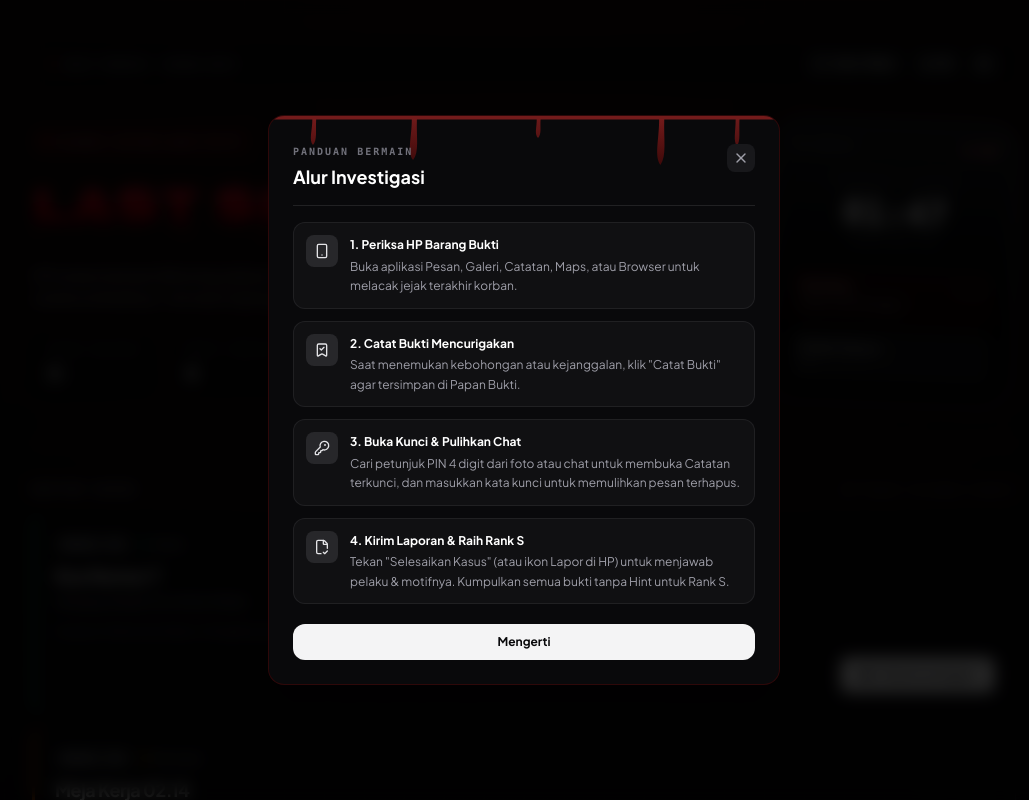
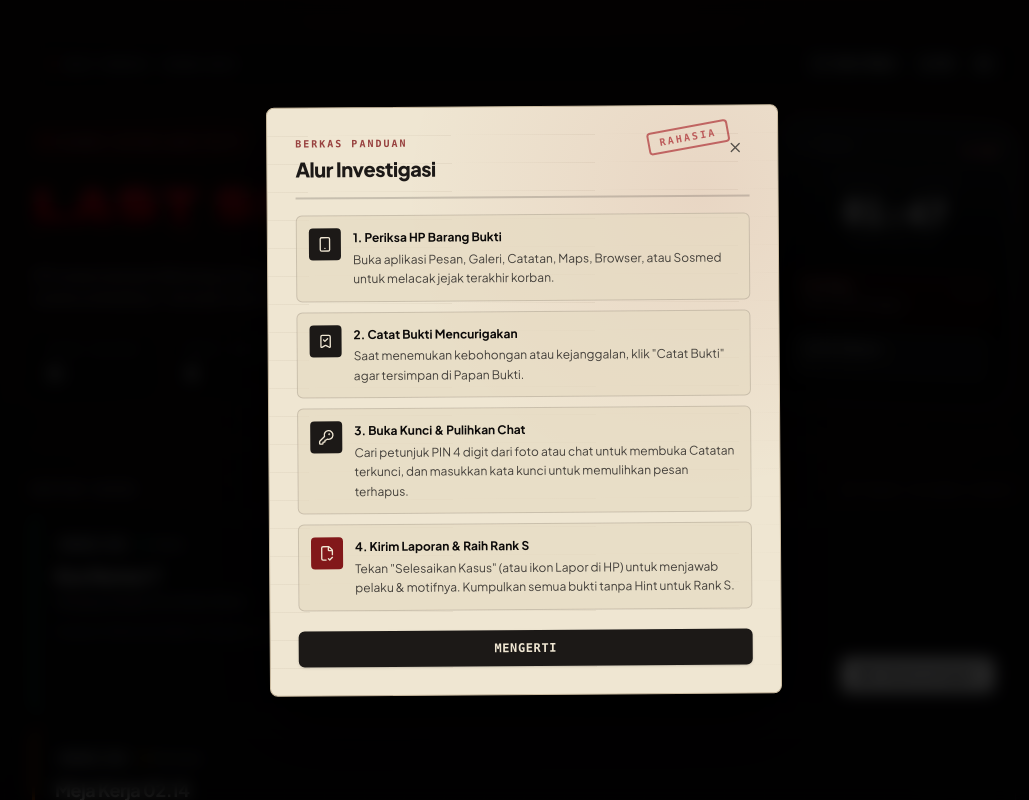
Before and after one commit to shanzshine/last-seen, a React (Vite) app: page / in a window 1280 px wide. Both pictures are taken after a click on the button "Cara Main". Shown: the top 800 px of the page, without its empty margins (116-1145 px from the left). Built offline with nearby package versions, Linux system fonts and the light colour scheme.

Commit message:
style: replace blood-drip modal with aged forensic paper dossier & pop-up animation

```diff
--- a/src/App.tsx
+++ b/src/App.tsx
@@ -639,7 +639,7 @@ export function App() {
           </div>
         </div>
 
-        {/* How to Play Modal with Subtle Horror Blood Drips */}
+        {/* How to Play Modal — Aged Forensic Paper Dossier */}
         <AnimatePresence>
           {showHowToPlay && (
             <motion.div
@@ -651,88 +651,29 @@ export function App() {
               className="fixed inset-0 z-50 flex items-center justify-center bg-black/85 p-4 backdrop-blur-sm"
             >
               <motion.div
-                initial={{ opacity: 0, scale: 0.95, y: 12 }}
-                animate={{ opacity: 1, scale: 1, y: 0 }}
-                exit={{ opacity: 0, scale: 0.96, y: 8 }}
-                transition={{ duration: 0.24, ease: 'easeOut' }}
+                initial={{ opacity: 0, scale: 0.88, y: 28, rotate: -2 }}
+                animate={{ opacity: 1, scale: 1, y: 0, rotate: -0.4 }}
+                exit={{ opacity: 0, scale: 0.92, y: 18, rotate: 1 }}
+                transition={{ type: 'spring', stiffness: 360, damping: 26 }}
                 onClick={(e) => e.stopPropagation()}
-                className="relative w-full max-w-lg overflow-hidden rounded-2xl border border-red-950/60 bg-zinc-950 p-5 shadow-2xl sm:p-6"
+                className="relative w-full max-w-lg overflow-hidden rounded-lg border border-[#cbbba0] bg-[#efe6d2] p-5 text-stone-900 shadow-[0_28px_70px_rgba(0,0,0,0.9)] sm:p-7"
+                style={{
+                  backgroundImage:
+                    'radial-gradient(circle at 85% 15%, rgba(153, 27, 27, 0.08) 0%, transparent 45%), repeating-linear-gradient(to bottom, transparent 0px, transparent 27px, rgba(120, 100, 75, 0.08) 28px)',
+                }}
               >
-                {/* Matte Dark-Crimson Dripping Blood Overlay along Top Edge */}
-                <svg
-                  className="pointer-events-none absolute inset-x-0 top-0 h-14 w-full"
-                  viewBox="0 0 400 56"
-                  preserveAspectRatio="none"
-                  fill="none"
-                >
-                  <defs>
-                    <linearGradient id="dripGrad" x1="0" y1="0" x2="0" y2="56" gradientUnits="userSpaceOnUse">
-                      <stop offset="0%" stopColor="#7f1d1d" />
-                      <stop offset="100%" stopColor="#3b0707" />
-                    </linearGradient>
-                  </defs>
-                  {/* Top thin blood rim */}
-                  <rect x="0" y="0" width="400" height="3.5" fill="#7f1d1d" opacity="0.9" />
-                  {/* Dripping strands */}
-                  <motion.path
-                    initial={{ scaleY: 0, opacity: 0 }}
-                    animate={{ scaleY: 1, opacity: 0.92 }}
-                    transition={{ duration: 1.1, ease: 'easeOut', delay: 0.1 }}
-                    style={{ transformOrigin: 'top' }}
-                    d="M34 3 C34 15, 31 24, 34.5 29 C38 24, 36.5 15, 37 3 Z"
-                    fill="url(#dripGrad)"
-                  />
-                  <motion.path
-                    initial={{ scaleY: 0, opacity: 0 }}
-                    animate={{ scaleY: 1, opacity: 0.88 }}
-                    transition={{ duration: 1.4, ease: 'easeOut', delay: 0.22 }}
-                    style={{ transformOrigin: 'top' }}
-                    d="M112 3 C112 22, 108 36, 113 44 C118 36, 115.5 22, 116 3 Z"
-                    fill="url(#dripGrad)"
-                  />
-                  <motion.path
-                    initial={{ scaleY: 0, opacity: 0 }}
-                    animate={{ scaleY: 1, opacity: 0.85 }}
-                    transition={{ duration: 0.95, ease: 'easeOut', delay: 0.18 }}
-                    style={{ transformOrigin: 'top' }}
-                    d="M210 3 C210 12, 208 18, 211 22 C214 18, 212.5 12, 213 3 Z"
-                    fill="url(#dripGrad)"
-                  />
-                  <motion.path
-                    initial={{ scaleY: 0, opacity: 0 }}
-                    animate={{ scaleY: 1, opacity: 0.92 }}
-                    transition={{ duration: 1.55, ease: 'easeOut', delay: 0.3 }}
-                    style={{ transformOrigin: 'top' }}
-                    d="M306 3 C306 24, 302 40, 307 49 C312 40, 309.5 24, 310 3 Z"
-                    fill="url(#dripGrad)"
-                  />
-                  <motion.path
-                    initial={{ scaleY: 0, opacity: 0 }}
-                    animate={{ scaleY: 1, opacity: 0.86 }}
-                    transition={{ duration: 1.05, ease: 'easeOut', delay: 0.25 }}
-                    style={{ transformOrigin: 'top' }}
-                    d="M366 3 C366 16, 364 25, 367 30 C370 25, 368.5 16, 369 3 Z"
-                    fill="url(#dripGrad)"
-                  />
-                  {/* Single slow falling droplet */}
-                  <motion.circle
-                    cx="307"
-                    cy="50"
-                    r="2"
-                    fill="#7f1d1d"
-                    initial={{ y: 0, opacity: 0 }}
-                    animate={{ y: [0, 26], opacity: [0, 0.85, 0] }}
-                    transition={{ duration: 1.8, delay: 1.3, repeat: Infinity, repeatDelay: 2.8, ease: 'easeIn' }}
-                  />
-                </svg>
+                {/* Red Classified Rubber Stamp */}
+                <div className="pointer-events-none absolute right-12 top-5 rotate-[-10deg] rounded border-2 border-red-800/55 px-2.5 py-0.5 font-mono text-[10px] font-black uppercase tracking-[0.22em] text-red-800/60">
+                  {lang === 'en' ? 'CLASSIFIED' : 'RAHASIA'}
+                </div>
 
-                <div className="relative flex items-start justify-between gap-3 border-b border-zinc-800/80 pb-3.5 pt-1">
+                <div className="relative flex items-start justify-between gap-3 border-b-2 border-stone-800/20 pb-3.5">
                   <div>
-                  <p className="font-mono text-[10px] font-bold uppercase tracking-[0.2em] text-zinc-500">
-                    {lang === 'en' ? 'HOW TO PLAY' : 'PANDUAN BERMAIN'}
+                    <p className="font-mono text-[10px] font-bold uppercase tracking-[0.2em] text-red-900/80">
+                      {lang === 'en' ? 'CASE BRIEFING • MANUAL' : 'BERKAS PANDUAN'}
                     </p>
-                  <h3 className="mt-1 text-lg font-bold text-white">
-                    {lang === 'en' ? 'How to Play Last Seen' : 'Alur Investigasi'}
+                    <h3 className="mt-1 text-xl font-black tracking-tight text-stone-900">
+                      {lang === 'en' ? 'How to Investigate' : 'Alur Investigasi'}
                     </h3>
                   </div>
                   <button
@@ -740,77 +681,97 @@ export function App() {
                       sound.playTap();
                       setShowHowToPlay(false);
                     }}
-                  className="rounded-lg bg-zinc-900 p-1.5 text-zinc-400 transition hover:bg-zinc-800 hover:text-white"
+                    className="rounded-md p-1.5 text-stone-600 transition hover:bg-stone-900/10 hover:text-stone-950"
                     aria-label="Close"
                   >
                     <X className="h-4 w-4" />
                   </button>
                 </div>
 
-              <div className="mt-4 space-y-3 text-xs leading-relaxed">
-                <div className="flex gap-3 rounded-xl border border-zinc-800/70 bg-zinc-900/50 p-3">
-                  <div className="flex h-8 w-8 shrink-0 items-center justify-center rounded-lg bg-zinc-800 text-zinc-200">
+                <div className="mt-4 space-y-2.5 text-xs leading-relaxed">
+                  <motion.div
+                    initial={{ opacity: 0, x: -8 }}
+                    animate={{ opacity: 1, x: 0 }}
+                    transition={{ delay: 0.08 }}
+                    className="flex gap-3 rounded-md border border-stone-900/15 bg-[#e6dac2]/70 p-3"
+                  >
+                    <div className="flex h-8 w-8 shrink-0 items-center justify-center rounded bg-stone-900 text-[#efe6d2]">
                       <Smartphone className="h-4 w-4" />
                     </div>
                     <div>
-                    <p className="font-bold text-white">
+                      <p className="font-bold text-stone-950">
                         {lang === 'en' ? '1. Inspect the Cloned Phone' : '1. Periksa HP Barang Bukti'}
                       </p>
-                    <p className="mt-0.5 text-zinc-400">
+                      <p className="mt-0.5 text-stone-700">
                         {lang === 'en'
-                        ? 'Open Messages, Gallery, Notes, Maps, or Browser to trace the victim’s last movements.'
-                        : 'Buka aplikasi Pesan, Galeri, Catatan, Maps, atau Browser untuk melacak jejak terakhir korban.'}
+                          ? 'Open Messages, Gallery, Notes, Maps, Browser, or Social to trace the victim’s last movements.'
+                          : 'Buka aplikasi Pesan, Galeri, Catatan, Maps, Browser, atau Sosmed untuk melacak jejak terakhir korban.'}
                       </p>
                     </div>
-                </div>
+                  </motion.div>
 
-                <div className="flex gap-3 rounded-xl border border-zinc-800/70 bg-zinc-900/50 p-3">
-                  <div className="flex h-8 w-8 shrink-0 items-center justify-center rounded-lg bg-zinc-800 text-zinc-200">
+                  <motion.div
+                    initial={{ opacity: 0, x: -8 }}
+                    animate={{ opacity: 1, x: 0 }}
+                    transition={{ delay: 0.14 }}
+                    className="flex gap-3 rounded-md border border-stone-900/15 bg-[#e6dac2]/70 p-3"
+                  >
+                    <div className="flex h-8 w-8 shrink-0 items-center justify-center rounded bg-stone-900 text-[#efe6d2]">
                       <BookmarkCheck className="h-4 w-4" />
                     </div>
                     <div>
-                    <p className="font-bold text-white">
+                      <p className="font-bold text-stone-950">
                         {lang === 'en' ? '2. Pin Suspicious Clues' : '2. Catat Bukti Mencurigakan'}
                       </p>
-                    <p className="mt-0.5 text-zinc-400">
+                      <p className="mt-0.5 text-stone-700">
                         {lang === 'en'
                           ? 'Whenever you spot a lie, odd timestamp, or clue, tap "Pin Clue" to save it to your Evidence Board.'
                           : 'Saat menemukan kebohongan atau kejanggalan, klik "Catat Bukti" agar tersimpan di Papan Bukti.'}
                       </p>
                     </div>
-                </div>
+                  </motion.div>
 
-                <div className="flex gap-3 rounded-xl border border-zinc-800/70 bg-zinc-900/50 p-3">
-                  <div className="flex h-8 w-8 shrink-0 items-center justify-center rounded-lg bg-zinc-800 text-zinc-200">
+                  <motion.div
+                    initial={{ opacity: 0, x: -8 }}
+                    animate={{ opacity: 1, x: 0 }}
+                    transition={{ delay: 0.2 }}
+                    className="flex gap-3 rounded-md border border-stone-900/15 bg-[#e6dac2]/70 p-3"
+                  >
+                    <div className="flex h-8 w-8 shrink-0 items-center justify-center rounded bg-stone-900 text-[#efe6d2]">
                       <KeyRound className="h-4 w-4" />
                     </div>
                     <div>
-                    <p className="font-bold text-white">
+                      <p className="font-bold text-stone-950">
                         {lang === 'en' ? '3. Crack PINs & Deleted Chats' : '3. Buka Kunci & Pulihkan Chat'}
                       </p>
-                    <p className="mt-0.5 text-zinc-400">
+                      <p className="mt-0.5 text-stone-700">
                         {lang === 'en'
                           ? 'Look for 4-digit PIN clues in photos or chats to unlock secret Notes, and enter keywords to restore deleted messages.'
                           : 'Cari petunjuk PIN 4 digit dari foto atau chat untuk membuka Catatan terkunci, dan masukkan kata kunci untuk memulihkan pesan terhapus.'}
                       </p>
                     </div>
-                </div>
+                  </motion.div>
 
-                <div className="flex gap-3 rounded-xl border border-zinc-800/70 bg-zinc-900/50 p-3">
-                  <div className="flex h-8 w-8 shrink-0 items-center justify-center rounded-lg bg-zinc-800 text-zinc-200">
+                  <motion.div
+                    initial={{ opacity: 0, x: -8 }}
+                    animate={{ opacity: 1, x: 0 }}
+                    transition={{ delay: 0.26 }}
+                    className="flex gap-3 rounded-md border border-stone-900/15 bg-[#e6dac2]/70 p-3"
+                  >
+                    <div className="flex h-8 w-8 shrink-0 items-center justify-center rounded bg-red-900 text-[#efe6d2]">
                       <FileCheck2 className="h-4 w-4" />
                     </div>
                     <div>
-                    <p className="font-bold text-white">
+                      <p className="font-bold text-stone-950">
                         {lang === 'en' ? '4. File the Police Report' : '4. Kirim Laporan & Raih Rank S'}
                       </p>
-                    <p className="mt-0.5 text-zinc-400">
+                      <p className="mt-0.5 text-stone-700">
                         {lang === 'en'
                           ? 'Tap "Solve Case" (or the Report app on the phone) to deduce the culprit and motive. Find all clues without hints for Rank S.'
                           : 'Tekan "Selesaikan Kasus" (atau ikon Lapor di HP) untuk menjawab pelaku & motifnya. Kumpulkan semua bukti tanpa Hint untuk Rank S.'}
                       </p>
                     </div>
-                </div>
+                  </motion.div>
                 </div>
 
                 <button
@@ -818,7 +779,7 @@ export function App() {
                     sound.playTap();
                     setShowHowToPlay(false);
                   }}
-                className="mt-5 w-full rounded-xl bg-zinc-100 py-2.5 text-xs font-bold text-zinc-950 transition hover:bg-white active:scale-[0.99]"
+                  className="mt-5 w-full rounded-md bg-stone-900 py-2.5 font-mono text-xs font-bold uppercase tracking-wider text-[#efe6d2] shadow-sm transition hover:bg-stone-800 active:scale-[0.99]"
                 >
                   {lang === 'en' ? 'Got it' : 'Mengerti'}
                 </button>
```
Lines whose indentation alone changed are shown as unchanged.
